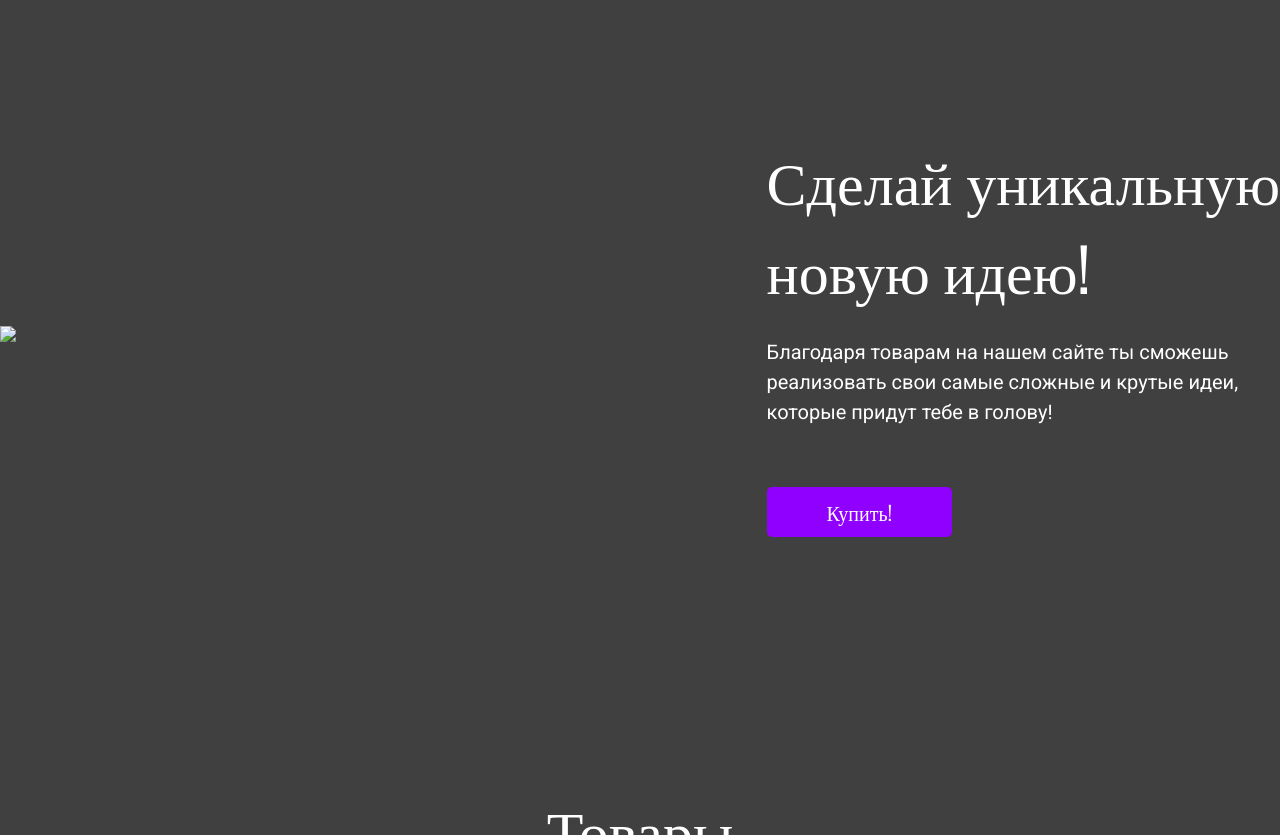
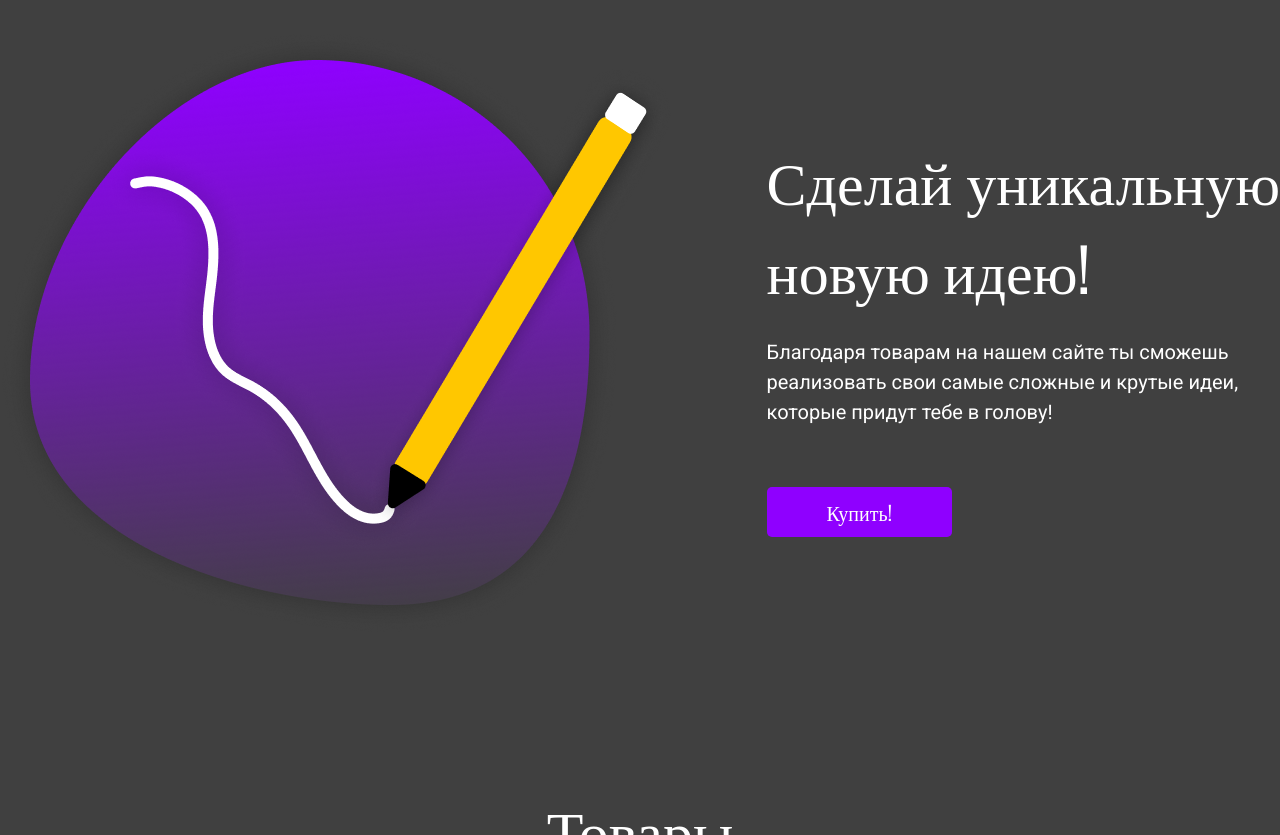
Before and after one commit to DimbCode/My-first-project, a plain HTML site: page index.html in a window 1280 px wide. Shown: the part 1625-2460 px from the top of the page. Drawn offline with nearby package versions, Linux system fonts and the light colour scheme.

Commit message:
Update index.html

```diff
--- a/index.html
+++ b/index.html
@@ -96,7 +96,7 @@
 			<section class="about">
 				<div class="container container-about">
 					<div class="img-block" data-aos="fade-right" data-aos-duration="1000">
-						<img src="img/img-two-block.png" class="about__img">
+						<img src="img-two-block.png" class="about__img">
 					</div>
 					<div class="text-block" data-aos="fade-left" data-aos-duration="1000" data-aos-delay="500">
 						<h1 class="title about__title">
```
